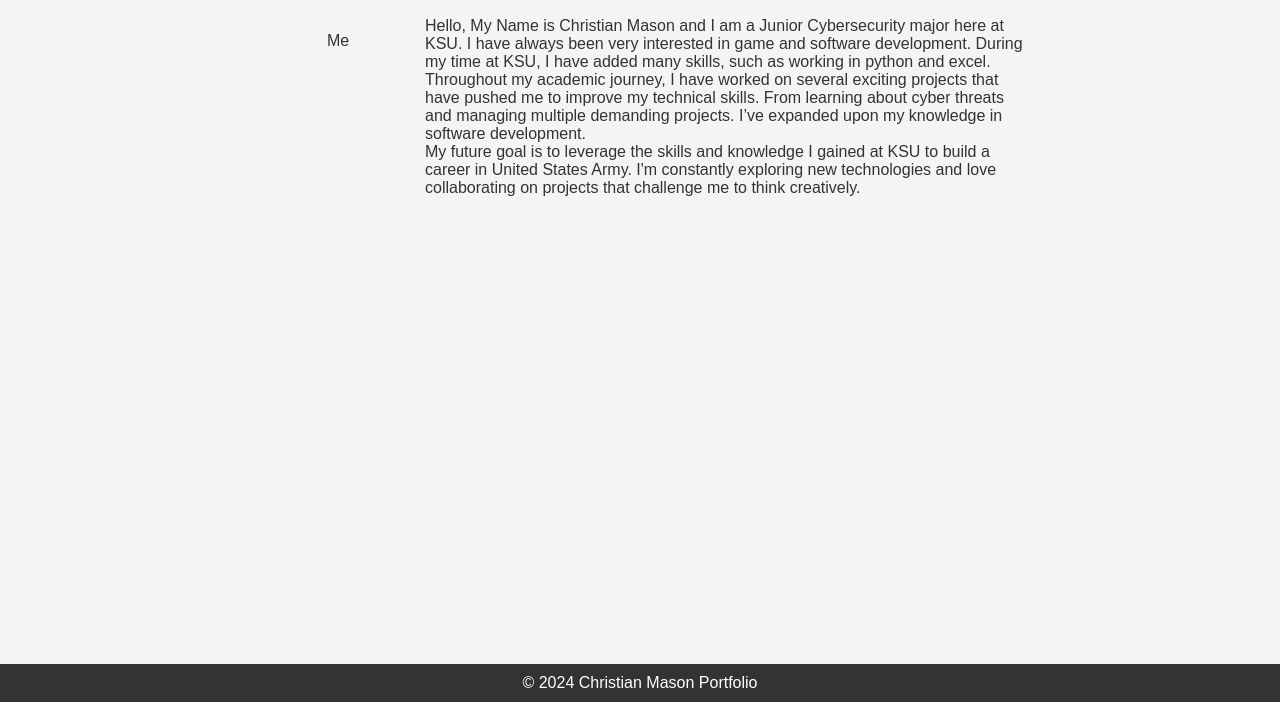
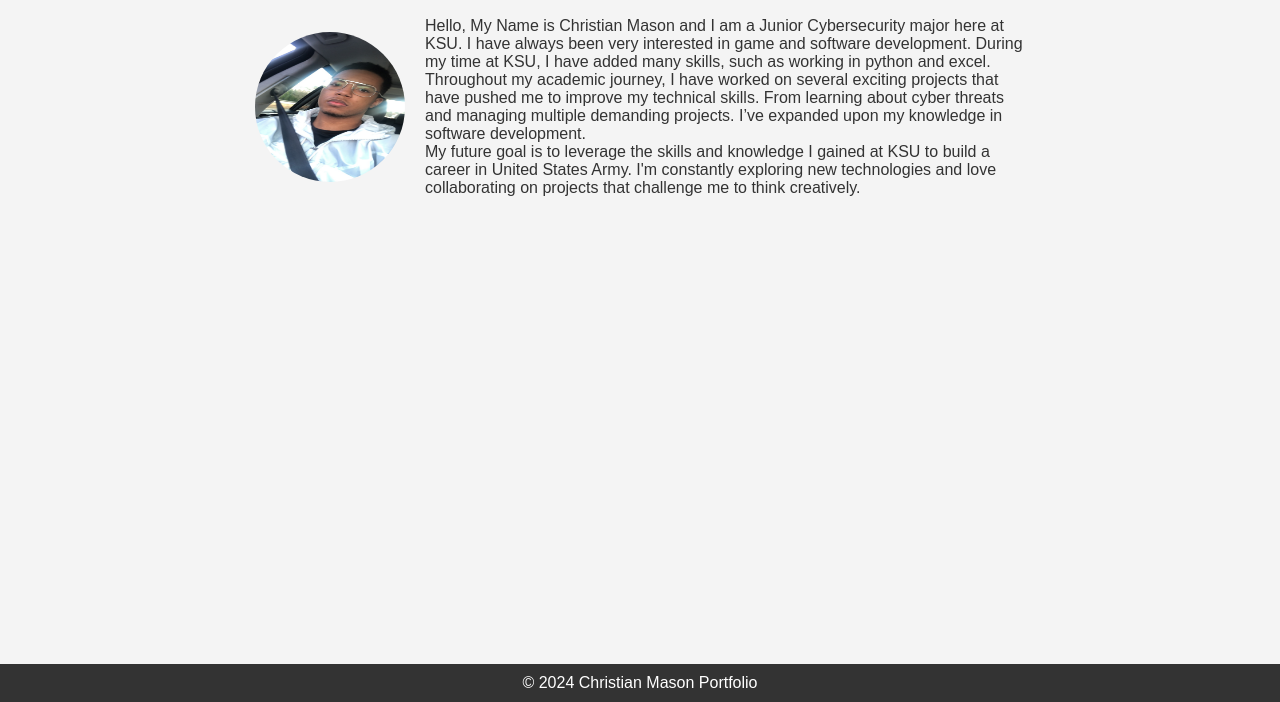
Before and after one commit to cmason70/my-portfolio, a plain HTML site: page about.html in a window 1280 px wide. Shown: the part 98-800 px from the top of the page. Drawn offline with Linux system fonts and the light colour scheme.

Commit message:
Update about.html

```diff
--- a/about.html
+++ b/about.html
@@ -20,7 +20,7 @@
     <main>
         <h1>About Me</h1>
         <div class="about-content">
-            <img src='/images/IMG_7354' alt="Me" class="profile-pic">
+            <img src='/images/IMG_7354.JPG' alt="Me" class="profile-pic">
             <div class="bio-text">
                 <p>Hello, My Name is Christian Mason and I am a Junior Cybersecurity major here at KSU. I have always been very interested in game and software development. During my time at KSU, I have added many skills, such as working in python and excel.</p>
                 <p>Throughout my academic journey, I have worked on several exciting projects that have pushed me to improve my technical skills. From learning about cyber threats and managing multiple demanding projects. I’ve expanded upon my knowledge in software development.</p>
```
